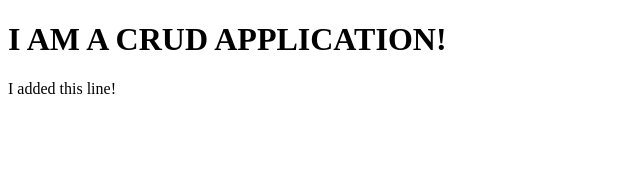
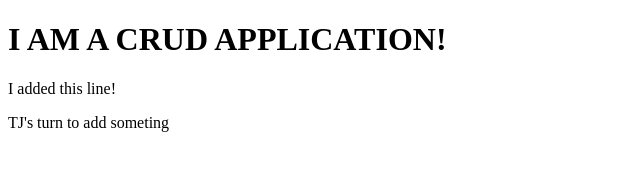
Before and after one commit to aspauldingcode/Pizza-CRUD-app, a plain HTML site: page index.html in a window 1280 px wide. Shown: the whole page, without its empty margins (0-640 px from the left). Drawn offline with Linux system fonts and the light colour scheme.

Commit message:
new commit

```diff
--- a/index.html
+++ b/index.html
@@ -9,5 +9,6 @@
 <body>
   <H1>I AM A CRUD APPLICATION!</H1>
   <p>I added this line!</p>
+  <p>TJ's turn to add someting</p>
 </body>
 </html>
```
